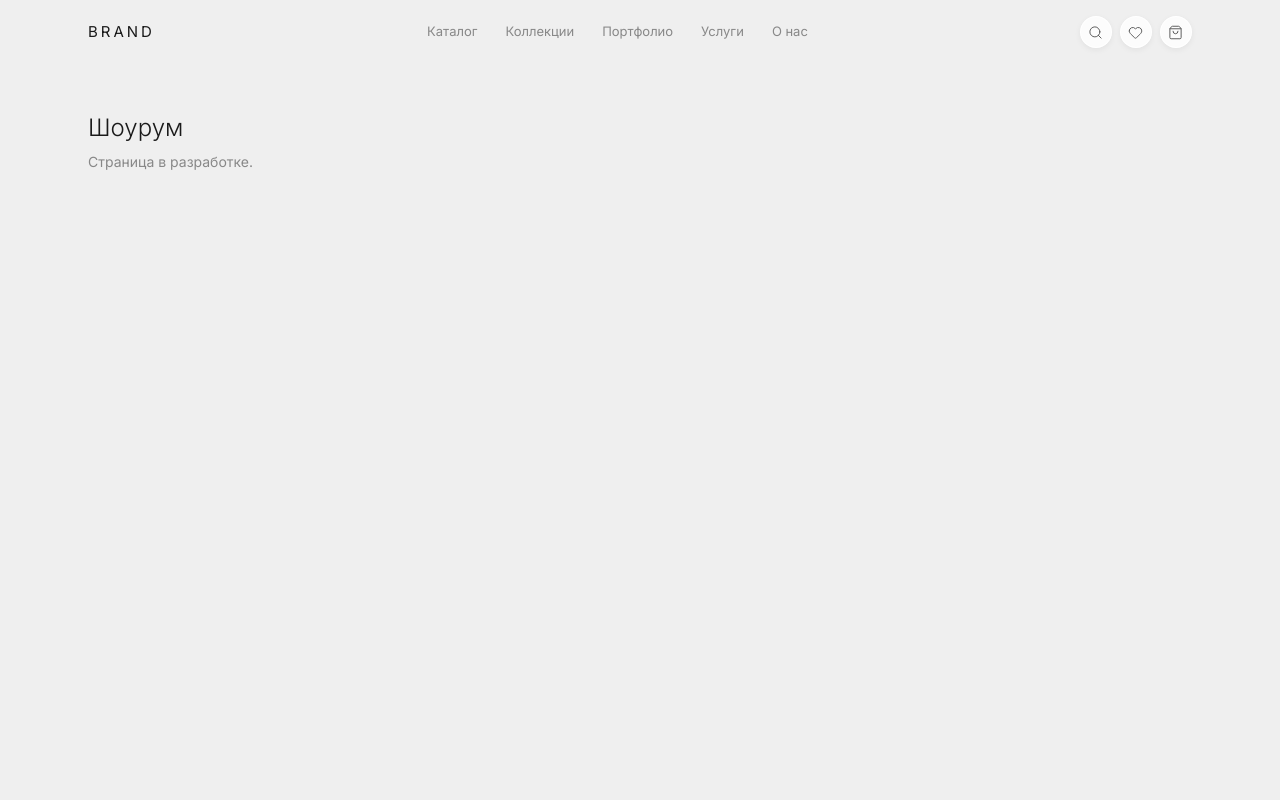
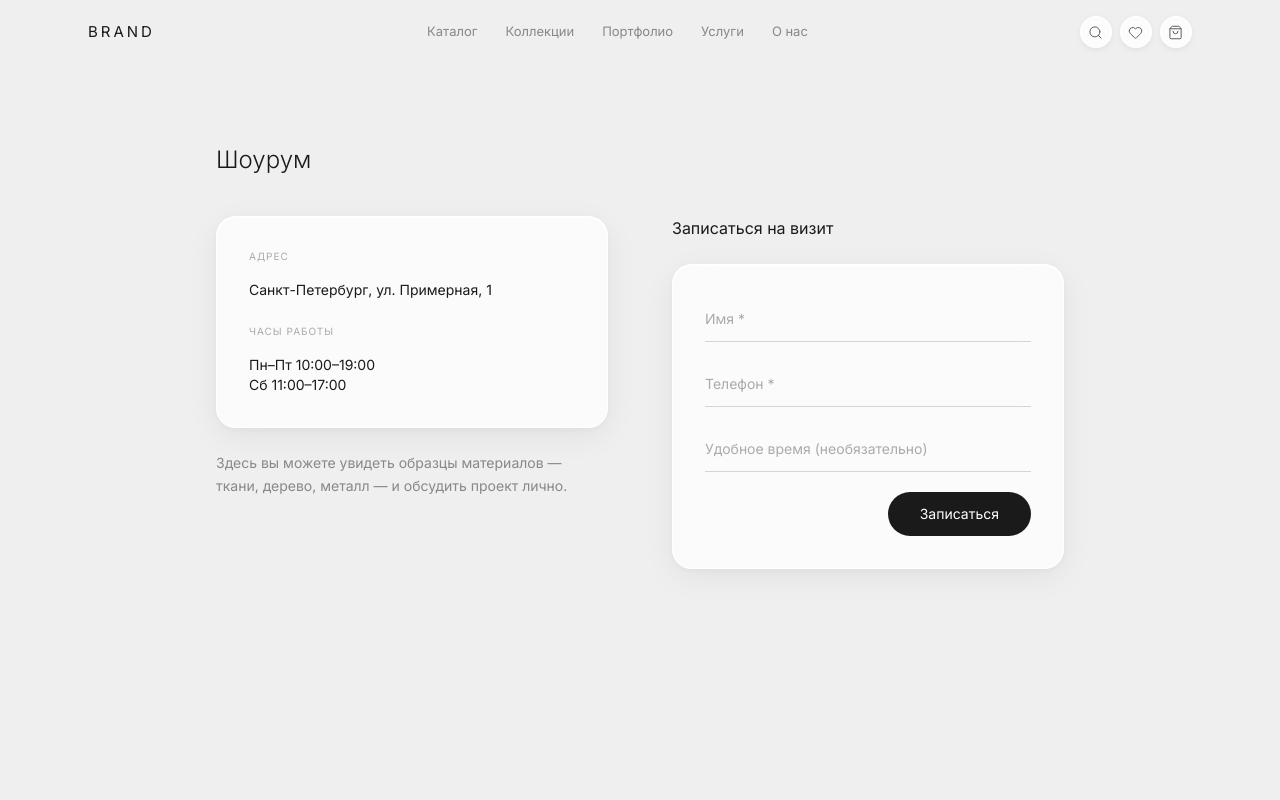
Before and after one commit to mansupraa-dot/fuzzy-fishstick, a React (Vite) app: page /showroom in a window 1280 px wide. Shown: the top 800 px of the page. Built offline with nearby package versions, Linux system fonts and the light colour scheme.

Commit message:
feat: add ShowroomPage with appointment form and wire /showroom route

```diff
--- a/src/App.jsx
+++ b/src/App.jsx
@@ -16,6 +16,7 @@ import ProcessPage from './pages/ProcessPage'
 import ContactPage from './pages/ContactPage'
 import PhilosophyPage from './pages/PhilosophyPage'
 import BriefPage from './pages/BriefPage'
+import ShowroomPage from './pages/ShowroomPage'
 
 // Placeholder pages — will be fleshed out in later plans
 function PlaceholderPage({ title }) {
@@ -46,7 +47,7 @@ export default function App() {
           <Route path="/philosophy" element={<PhilosophyPage />} />
           <Route path="/collections" element={<PlaceholderPage title="Коллекции" />} />
           <Route path="/collections/:slug" element={<PlaceholderPage title="Коллекция" />} />
-          <Route path="/showroom" element={<PlaceholderPage title="Шоурум" />} />
+          <Route path="/showroom" element={<ShowroomPage />} />
           <Route path="/brief" element={<BriefPage />} />
           <Route path="/wishlist" element={<WishlistPage />} />
           <Route path="/account" element={<AccountPage />} />
--- /dev/null
+++ b/src/pages/ShowroomPage.jsx
@@ -0,0 +1,112 @@
+import { useState } from 'react'
+import { Helmet } from 'react-helmet-async'
+import Reveal from '../components/ui/Reveal'
+
+export default function ShowroomPage() {
+  const [name, setName] = useState('')
+  const [phone, setPhone] = useState('')
+  const [time, setTime] = useState('')
+  const [error, setError] = useState('')
+  const [submitted, setSubmitted] = useState(false)
+
+  function handleSubmit(e) {
+    e.preventDefault()
+    if (!name.trim() || !phone.trim()) {
+      setError('Пожалуйста, заполните Имя и Телефон')
+      return
+    }
+    setError('')
+    setSubmitted(true)
+  }
+
+  return (
+    <>
+      <Helmet>
+        <title>Шоурум — Pufflux</title>
+      </Helmet>
+
+      <div className="pt-20 min-h-screen">
+        <div className="max-w-4xl mx-auto px-6 py-10 md:py-16">
+          <Reveal>
+            <h1 className="text-2xl font-light text-ink mb-10">Шоурум</h1>
+          </Reveal>
+
+          <div className="grid md:grid-cols-2 gap-10 md:gap-16">
+            {/* Info */}
+            <Reveal>
+              <div>
+                <div className="glass-card p-8 mb-6">
+                  <p className="text-[10px] uppercase tracking-widest text-ink-4 mb-4">Адрес</p>
+                  <p className="text-sm text-ink mb-6">Санкт-Петербург, ул. Примерная, 1</p>
+                  <p className="text-[10px] uppercase tracking-widest text-ink-4 mb-4">
+                    Часы работы
+                  </p>
+                  <p className="text-sm text-ink">Пн–Пт 10:00–19:00</p>
+                  <p className="text-sm text-ink">Сб 11:00–17:00</p>
+                </div>
+                <p className="text-sm text-ink-3 leading-relaxed">
+                  Здесь вы можете увидеть образцы материалов — ткани, дерево, металл — и обсудить
+                  проект лично.
+                </p>
+              </div>
+            </Reveal>
+
+            {/* Booking form */}
+            <Reveal delay={80}>
+              <div>
+                <h2 className="text-base font-normal text-ink mb-6">Записаться на визит</h2>
+                {submitted ? (
+                  <div className="glass-card p-8 text-center flex flex-col gap-3">
+                    <div className="w-10 h-10 rounded-full bg-emerald-100 flex items-center justify-center mx-auto">
+                      <span className="text-emerald-700">✓</span>
+                    </div>
+                    <p className="text-sm text-ink">Заявка принята!</p>
+                    <p className="text-sm text-ink-3">
+                      Свяжемся для подтверждения в течение дня.
+                    </p>
+                  </div>
+                ) : (
+                  <form onSubmit={handleSubmit} className="glass-card p-8 flex flex-col gap-5">
+                    <input
+                      type="text"
+                      value={name}
+                      onChange={(e) => setName(e.target.value)}
+                      placeholder="Имя *"
+                      aria-label="Имя"
+                      className="border-b border-black/15 py-3 text-sm text-ink placeholder-ink-4 bg-transparent focus:outline-none focus:border-ink transition-colors"
+                    />
+                    <input
+                      type="text"
+                      value={phone}
+                      onChange={(e) => setPhone(e.target.value)}
+                      placeholder="Телефон *"
+                      aria-label="Телефон"
+                      className="border-b border-black/15 py-3 text-sm text-ink placeholder-ink-4 bg-transparent focus:outline-none focus:border-ink transition-colors"
+                    />
+                    <input
+                      type="text"
+                      value={time}
+                      onChange={(e) => setTime(e.target.value)}
+                      placeholder="Удобное время (необязательно)"
+                      aria-label="Удобное время"
+                      className="border-b border-black/15 py-3 text-sm text-ink placeholder-ink-4 bg-transparent focus:outline-none focus:border-ink transition-colors"
+                    />
+                    {error && <p className="text-xs text-red-500">{error}</p>}
+                    <div className="flex justify-end">
+                      <button
+                        type="submit"
+                        className="bg-ink text-white text-sm px-8 py-3 rounded-full hover:bg-ink/85 transition-colors"
+                      >
+                        Записаться
+                      </button>
+                    </div>
+                  </form>
+                )}
+              </div>
+            </Reveal>
+          </div>
+        </div>
+      </div>
+    </>
+  )
+}
```
Also changed, not shown: 1 other file (tests, documents, lock files or other folders).
